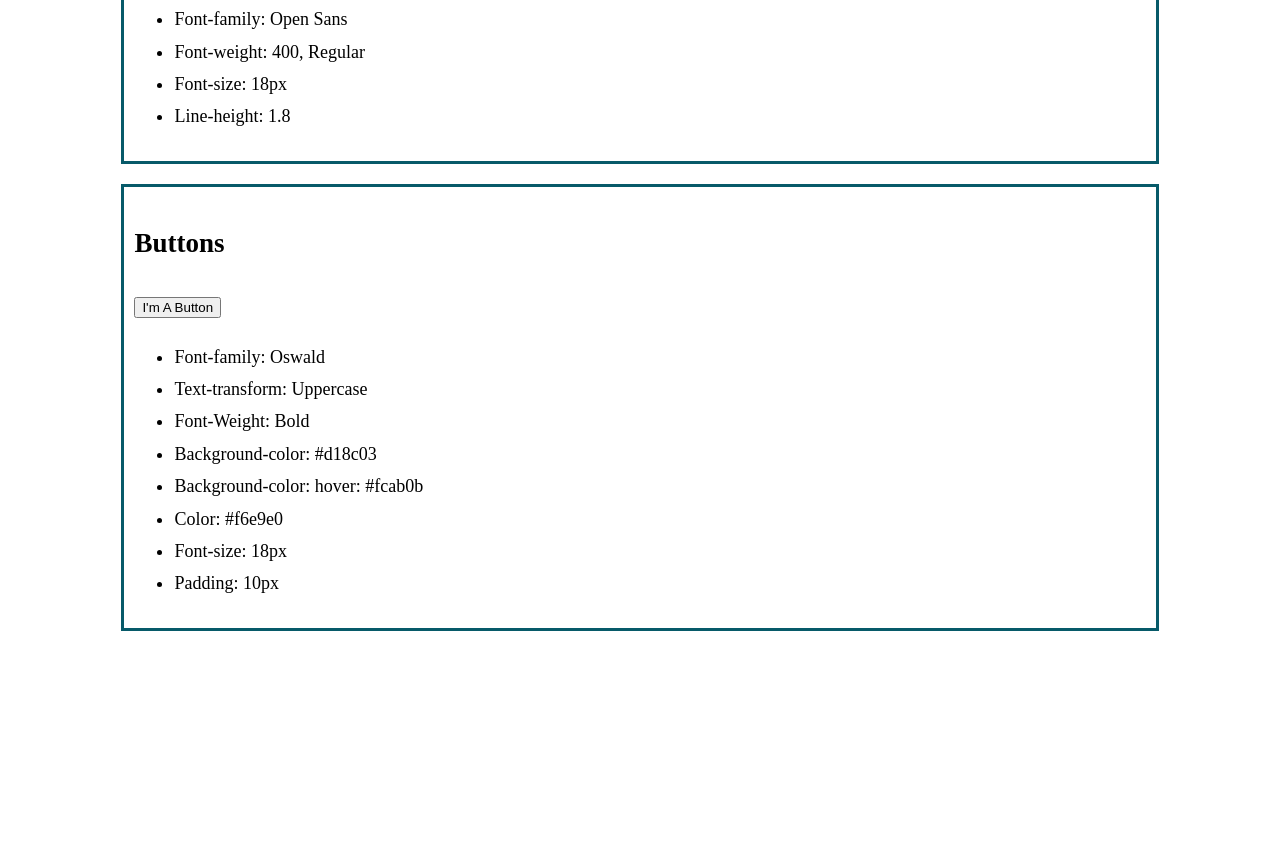
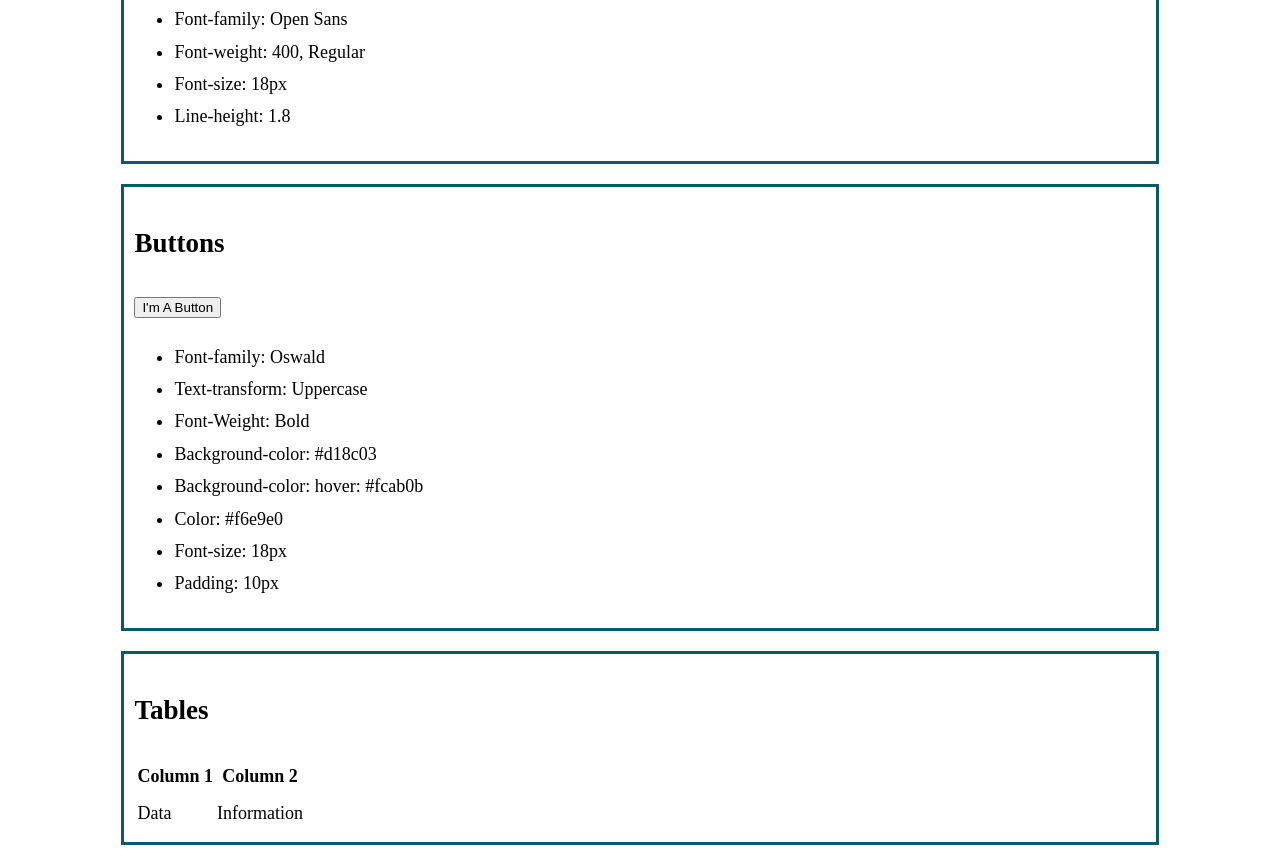
Before and after one commit to katie-ws/hce-design-system, a plain HTML site: page index.html in a window 1280 px wide. Shown: the part 1989-2854 px from the top of the page. Before the commit the page ends 2640 px from the top, so only its background shows below. Drawn offline with Linux system fonts and the light colour scheme.

Commit message:
Add Table - HTML

```diff
--- a/index.html
+++ b/index.html
@@ -58,7 +58,7 @@
                 </ul>
         </section>
 
-        <section class="buttons">
+        <section class="button">
             <h2>Buttons</h2>
             <button>I'm A Button</button>
             <ul>
@@ -72,5 +72,18 @@
                 <li>Padding: 10px</li>
             </ul>
         </section>
+        <section class="table">
+            <h2>Tables</h2>
+            <table>
+                <tr>
+                    <th>Column 1</th>
+                    <th>Column 2</th>
+                </tr>
+                <tr>
+                    <td>Data</td>
+                    <td>Information</td>
+                </tr>
+            </table>
+        </section>
     </body>
 </html>
```
